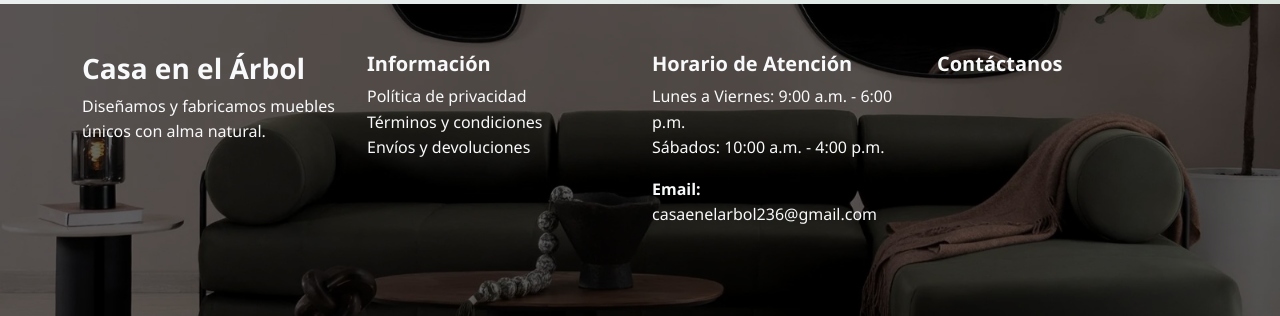
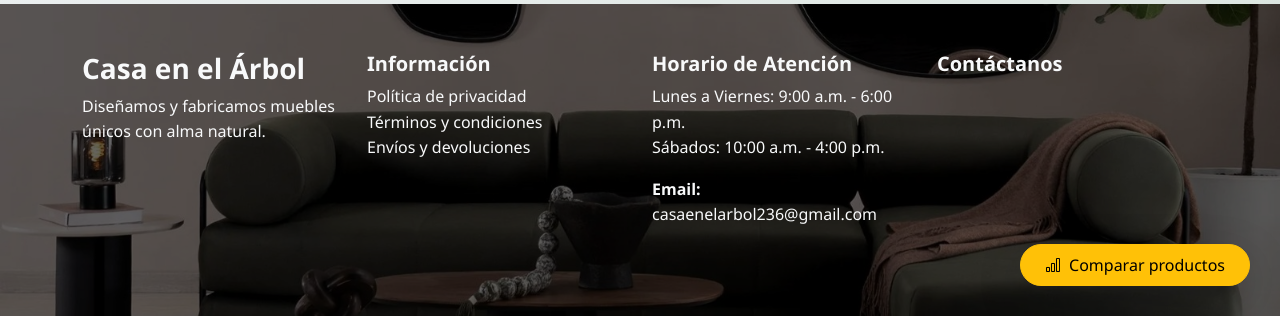
Before and after one commit to Ca3al0/proyecto_Natalia, a Flask app: page /catalogo in a window 1280 px wide. Shown: the part 484-800 px from the top of the page. Run offline with Flask 3, Linux system fonts and the light colour scheme; data that the repository does not hold is empty.

Commit message:
Auto-sync: file changes

```diff
--- a/templates/Common/catalogo.html
+++ b/templates/Common/catalogo.html
@@ -24,13 +24,13 @@
   {% endif %}
 {% endwith %}
 
-<!-- Botón flotante de comparar -->
-<a href="{{ url_for('cliente.comparar') }}" id="btn-comparar"
+<!-- Botón flotante -->
+<a href="{{ url_for('cliente.comparar') }}"
    class="btn btn-warning shadow-lg position-fixed rounded-pill px-4 py-2"
-   style="bottom: 30px; right: 30px; z-index: 1050; display:none;"
-   data-bs-toggle="tooltip" data-bs-placement="left" title="Haz clic para comparar">
+   style="bottom: 30px; right: 30px; z-index: 1050;">
    <i class="bi bi-bar-chart me-1"></i> Comparar productos
 </a>
+
 
 <div class="container mt-5">
   <h2 class="mb-4 text-center text-success">Catálogo de Productos</h2>
```
